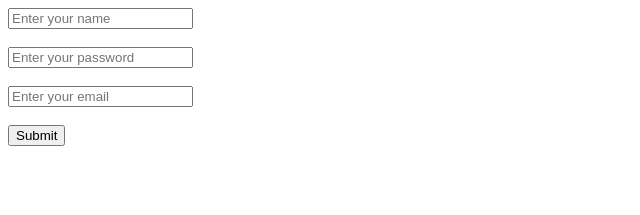
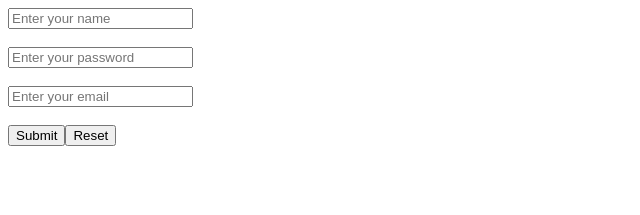
Before and after one commit to saeedali780/LEARNING-CODE-MODE, a React (Vite) app in the folder Learn-ReactJS/: page / in a window 1280 px wide. Shown: the top 215 px of the page, without its empty margins (0-640 px from the left). Built offline with nearby package versions, Linux system fonts and the light colour scheme.

Commit message:
Add reset button to clear form fields in App component

```diff
--- a/Learn-ReactJS/src/App.jsx
+++ b/Learn-ReactJS/src/App.jsx
@@ -20,7 +20,7 @@ const App = () => {
         <input type="email" placeholder='Enter your email' value={email} onChange={(e) => setEmail(e.target.value)} />
         <br/><br/>
         <button type='submit'>Submit</button>
-
+        <button type='reset' onClick={() => { setName(''); setPassword(''); setEmail('') }}>Reset</button>
         <h2>{name}</h2>
         <h2>{password}</h2>
         <h2>{email}</h2>
```
